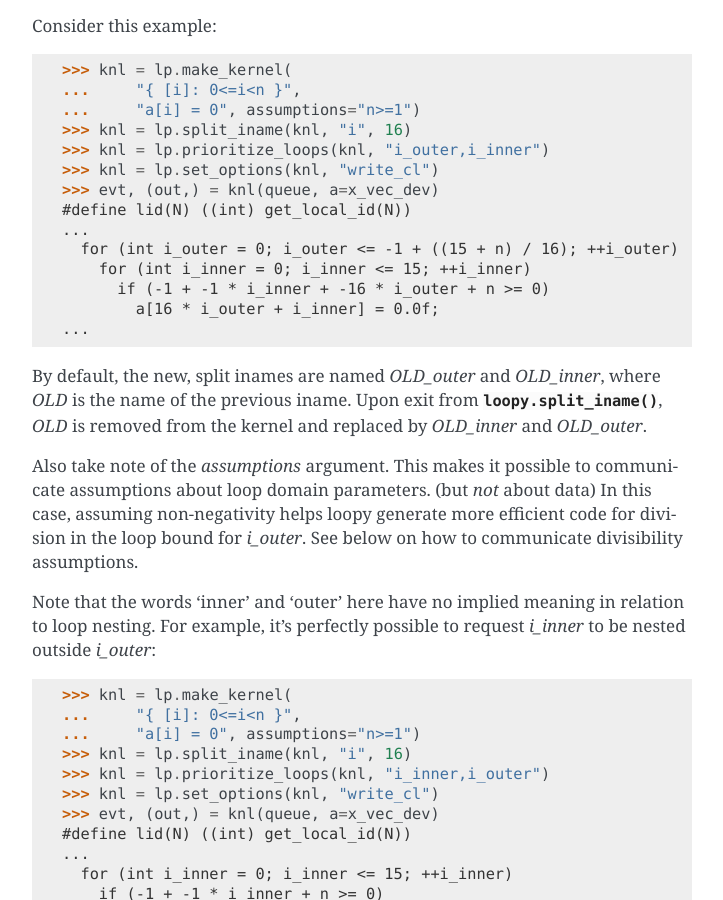
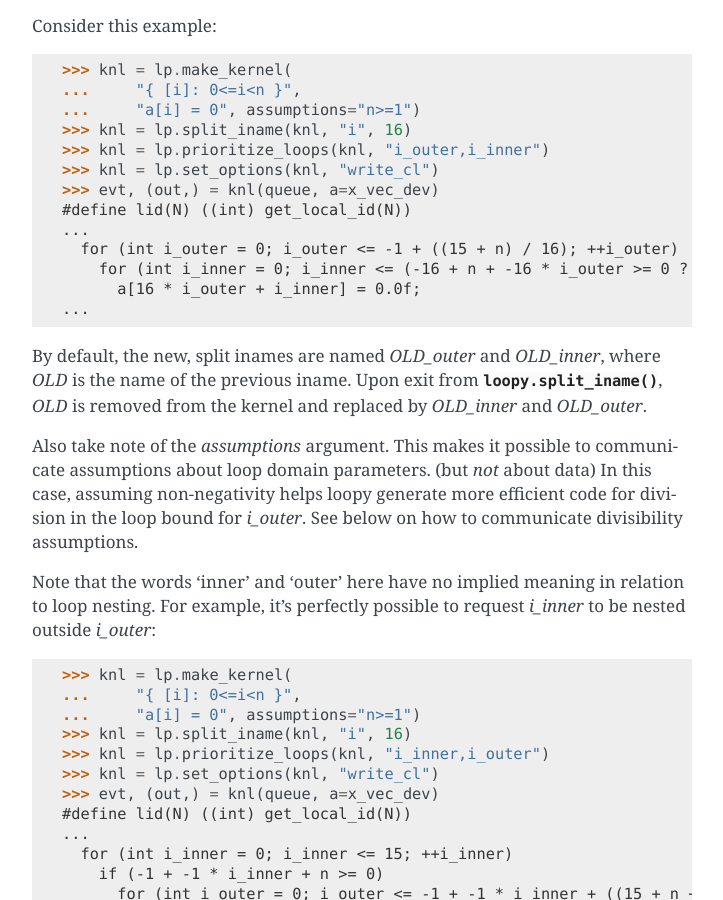
Before and after one commit to inducer/loopy, a Sphinx documentation site: the page built from doc/tutorial.rst, in a window 1280 px wide and 900 px high, scrolled down 10153 px. Shown: the whole window, without its empty margins (388-1111 px from the left). Built offline with Sphinx 7.4.7, drawn with Linux system fonts in a browser that asks for light colours.

Commit message:
Fix doctest for non-static loop bounds.

```diff
--- a/doc/tutorial.rst
+++ b/doc/tutorial.rst
@@ -532,9 +532,8 @@ Consider this example:
     #define lid(N) ((int) get_local_id(N))
     ...
       for (int i_outer = 0; i_outer <= -1 + ((15 + n) / 16); ++i_outer)
-        for (int i_inner = 0; i_inner <= 15; ++i_inner)
-          if (-1 + -1 * i_inner + -16 * i_outer + n >= 0)
-            a[16 * i_outer + i_inner] = 0.0f;
+        for (int i_inner = 0; i_inner <= (-16 + n + -16 * i_outer >= 0 ? 15 : -1 + n + -16 * i_outer); ++i_inner)
+          a[16 * i_outer + i_inner] = 0.0f;
     ...
 
 By default, the new, split inames are named *OLD_outer* and *OLD_inner*,
```
